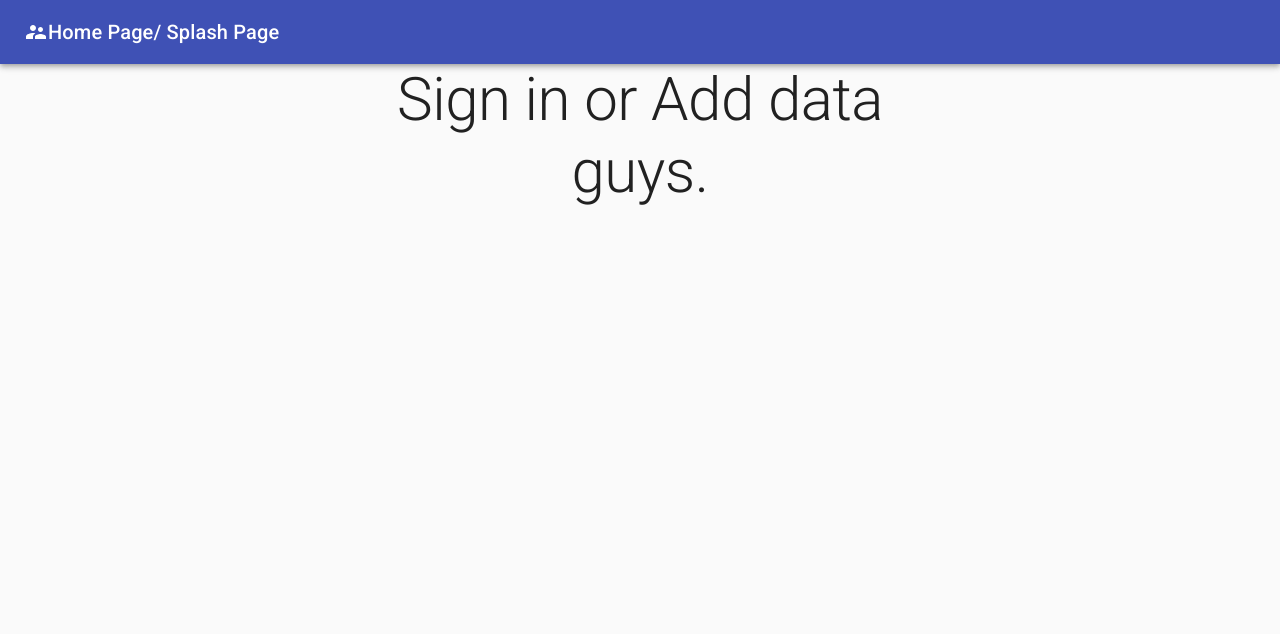
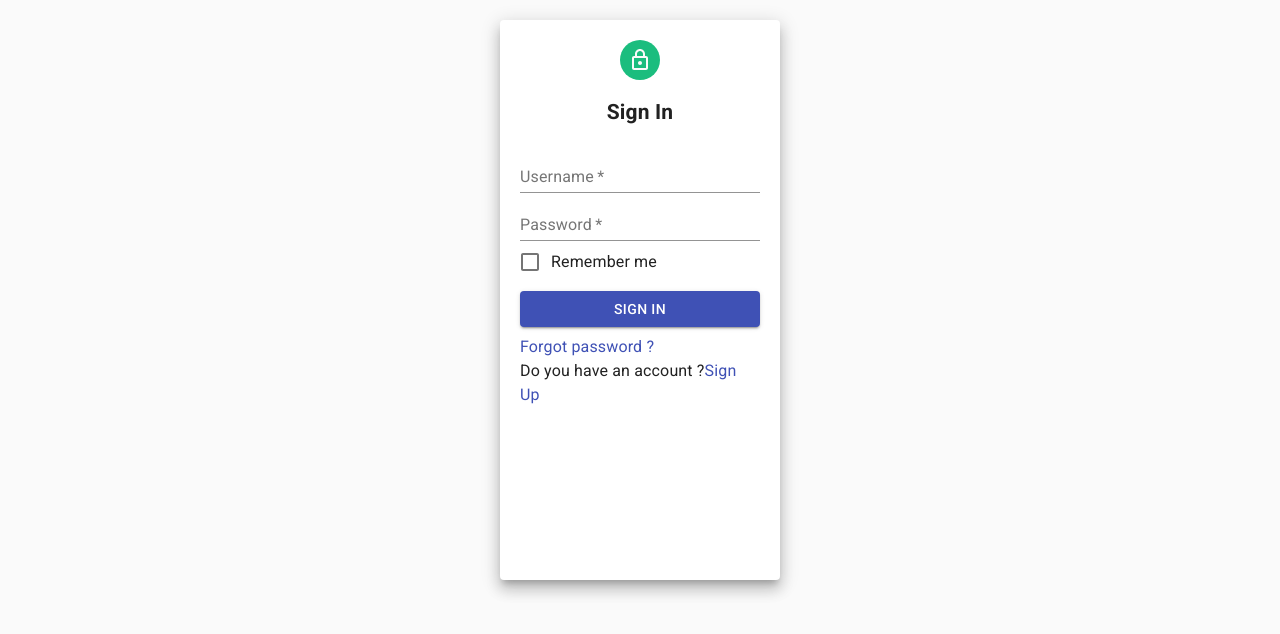
Before and after one commit to AntwanHak/fillactive-T5, a React (Create React App) app: page / in a window 1280 px wide. Shown: the top 634 px of the page. Built offline with nearby package versions, Linux system fonts and the light colour scheme.

Commit message:
Add files via upload

```diff
--- a/src/App.jsx
+++ b/src/App.jsx
@@ -1,25 +1,13 @@
 import React from 'react';
 import {Typography, AppBar, Card, CardActions, CardContent, CardMedia, CssBaseline, Grid, Toolbar, Container} from '@material-ui/core';
 import SupervisorAccountIcon from '@material-ui/icons/SupervisorAccount';
+import Login from './login';
+
 const App = () => {
     return (
        <>
         <CssBaseline>
-            <AppBar position = "relative">
-                <Toolbar>
-                    <SupervisorAccountIcon></SupervisorAccountIcon>
-                    <Typography variant = "h6">
-                       Home Page/ Splash Page
-                    </Typography>
-                </Toolbar>
-            </AppBar>
-            <main>
-                <Container maxWidth = "sm">
-                <Typography variant = "h2" align = "center" color = "textPrimary" gutterBottom>
-                        Sign in or Add data guys.
-                    </Typography>
-                </Container>
-            </main>
+        <Login></Login>
         </CssBaseline>
        </>
     );
--- /dev/null
+++ b/src/login.js
@@ -0,0 +1,45 @@
+import React from 'react'
+import { Grid,Paper, Avatar, TextField, Button, Typography,Link } from '@material-ui/core'
+import LockOutlinedIcon from '@material-ui/icons/LockOutlined';
+import FormControlLabel from '@material-ui/core/FormControlLabel';
+import Checkbox from '@material-ui/core/Checkbox';
+const Login=()=>{
+
+    const paperStyle={padding :20,height:'70vh',width:280, margin:"20px auto"}
+    const avatarStyle={backgroundColor:'#1bbd7e'}
+    const btnstyle={margin:'8px 0'}
+    return(
+        <Grid>
+            <Paper elevation={10} style={paperStyle}>
+                <Grid align='center'>
+                     <Avatar style={avatarStyle}><LockOutlinedIcon/></Avatar>
+                    <h2>Sign In</h2>
+                </Grid>
+                <TextField label='Username' placeholder='Enter username' fullWidth required/>
+                <TextField label='Password' placeholder='Enter password' type='password' fullWidth required/>
+                <FormControlLabel
+                    control={
+                    <Checkbox
+                        name="checkedB"
+                        color="primary"
+                    />
+                    }
+                    label="Remember me"
+                 />
+                <Button type='submit' color='primary' variant="contained" style={btnstyle} fullWidth>Sign in</Button>
+                <Typography >
+                     <Link href="#" >
+                        Forgot password ?
+                </Link>
+                </Typography>
+                <Typography > Do you have an account ?
+                     <Link href="#" >
+                        Sign Up
+                </Link>
+                </Typography>
+            </Paper>
+        </Grid>
+    )
+}
+
+export default Login;
```
Also changed, not shown: src/SignInSide.js (added, +141 -0 lines).
